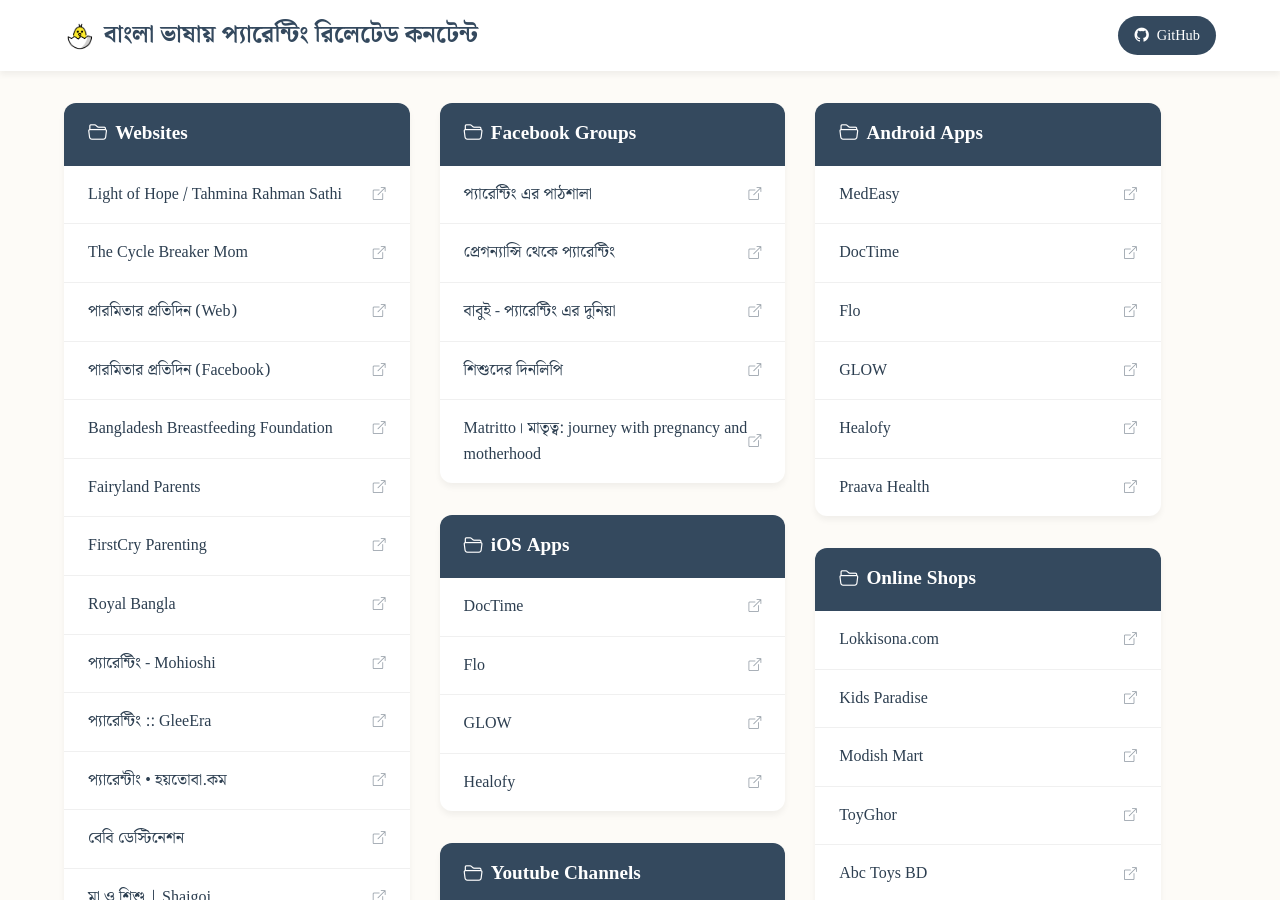
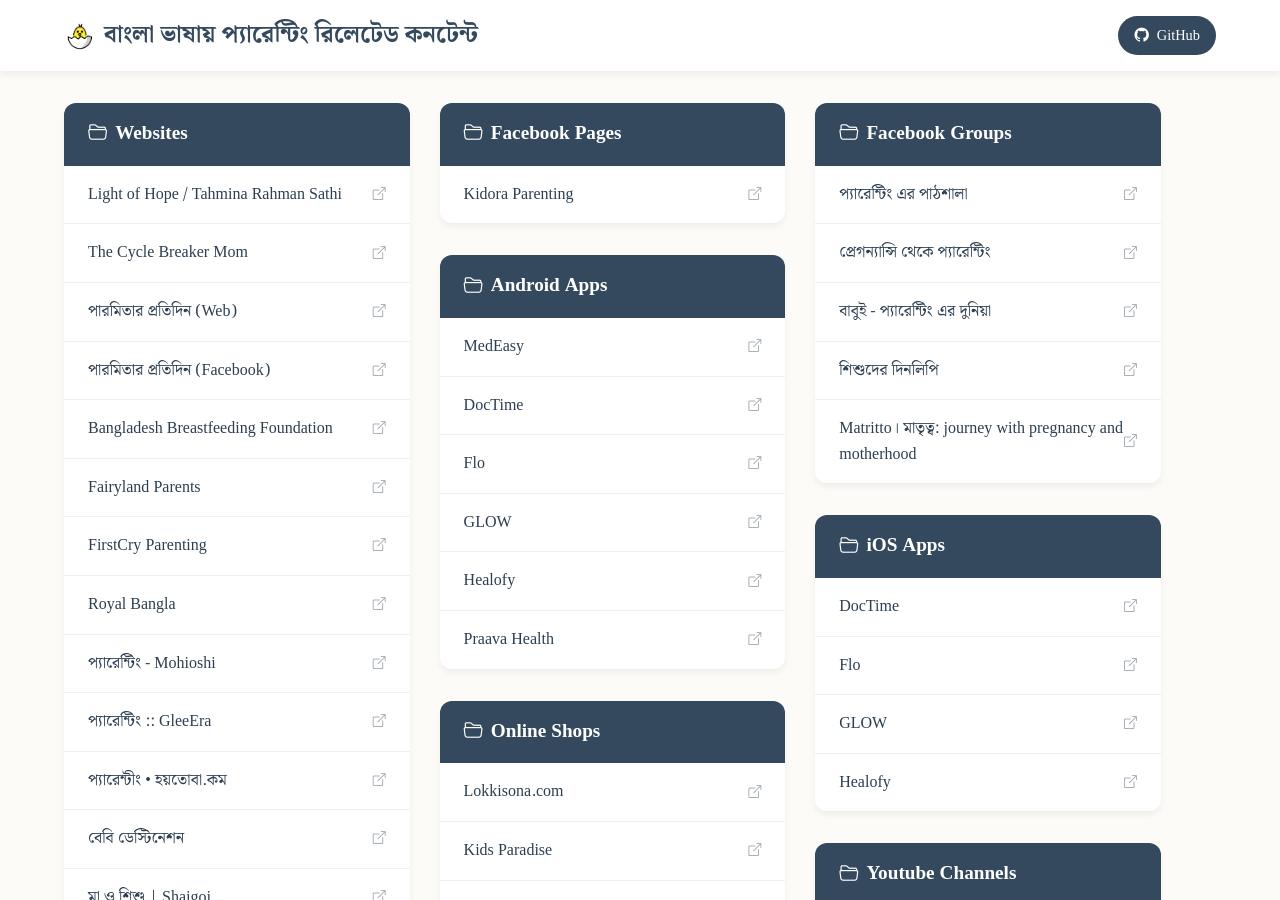
Before and after one commit to mdminhazulhaque/awesome-bangla-parenting, a Jekyll site: the page built from index.md, in a window 1280 px wide and 900 px high. Built offline with Jekyll 4.4.1, drawn with Linux system fonts in a browser that asks for light colours.

Commit message:
Add Kidora Parenting Facebook page link
https://claude.ai/code/session_01NQM1iNZBuNcgNuVwf1V8pP

```diff
--- a/_data/parenting.json
+++ b/_data/parenting.json
@@ -14,6 +14,9 @@
     "বেবি ডেস্টিনেশন": "https://bangla.babydestination.com/",
     "মা ও শিশু | Shajgoj": "https://www.shajgoj.com/category/health/mother-child/",
     "মাতৃত্ব | Matritto": "https://matritto.com/"
+  },
+  "Facebook Pages": {
+    "Kidora Parenting": "https://www.facebook.com/KidoraParenting"
   },
   "Facebook Groups": {
     "প্যারেন্টিং এর পাঠশালা": "https://www.facebook.com/groups/607836053181602/",
```
